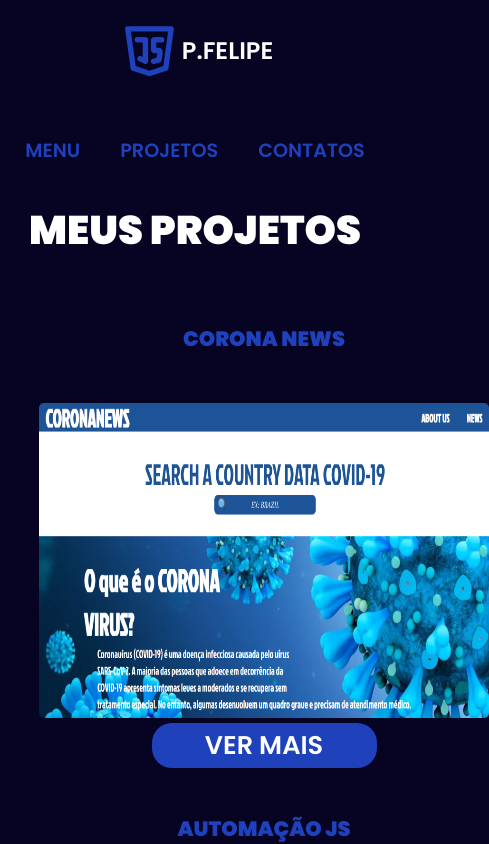
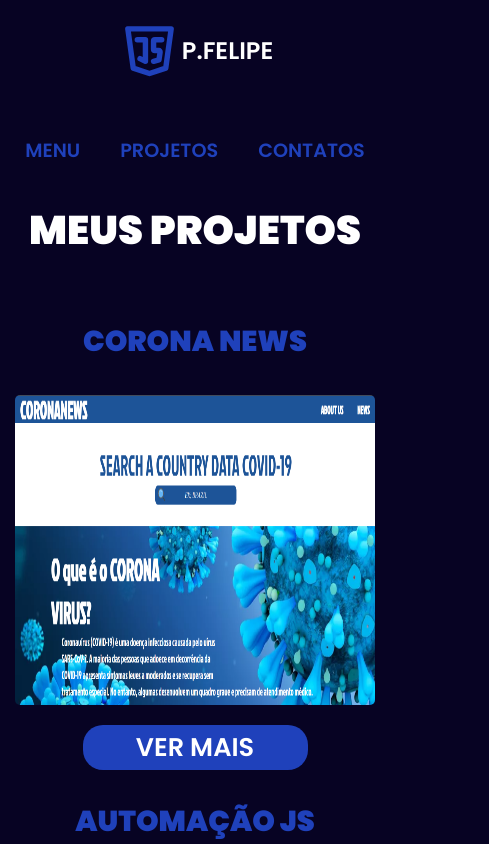
Before and after one commit to PFelipe15/meuportifolio, a React (Vite) app: page /Projetos in a window 390 px wide. Shown: the top 844 px of the page, 489 px wide, since content can reach past the window. Built offline with nearby package versions, Linux system fonts and the light colour scheme.

Commit message:
responwsive panels and increments project

```diff
--- a/src/components/ProjectPanel/projectpanel.css
+++ b/src/components/ProjectPanel/projectpanel.css
@@ -3,14 +3,16 @@
   flex-direction: column;
   width: 450px;
   height: 450px;
-  justify-content: space-around;
+  justify-content: center;
   align-items: center;
+  gap: 20px;
   margin: 30px;
+
 }
 
 .project-container h1 {
   width: 100%;
-  height: 60px;
+  height: 40px;
   color: #1f41bb;
   font-size: 1.9rem;
   text-transform: uppercase;
@@ -61,7 +63,9 @@
   .project-container h1 {
     font-size: 1.9rem;
   }
-
+  .project-container img {
+    width: 80%;
+  }
   .project-container button {
     height: 40px;
   }
@@ -69,7 +73,7 @@
 
 @media screen and (max-width: 450px) {
   .project-container h1 {
-    font-size: 1.3rem;
+    font-size: 1.8rem;
     margin-bottom: 15px;
   }
 
--- a/src/pages/DetailsProjectPage/detailsproject.css
+++ b/src/pages/DetailsProjectPage/detailsproject.css
@@ -15,16 +15,11 @@
   height: 720px;
 }
 
-.img-project,
-.info-project {
+.img-project {
   display: flex;
   width: 50%;
   height: 100%;
   flex-direction: column;
-}
-
-.img-project {
-  justify-content: center;
   align-items: center;
   text-align: center;
 }
@@ -33,12 +28,13 @@
   height: 90%;
 }
 .tecnologia-container {
-  margin-top: 15px;
   display: flex;
+  width: 90%;
+  padding-top: 15px;
+  padding-bottom: 20px;
   align-items: center;
   gap: 15px;
   justify-content: center;
-  width: 90%;
   flex-wrap: wrap;
 }
 
@@ -56,6 +52,9 @@
 }
 
 .info-project {
+  display: flex;
+  width: 50%;
+  height: 100%;
   flex-direction: column;
   gap: 50px;
   text-align: center;
@@ -78,7 +77,6 @@
   display: flex;
   width: 100%;
   height: 90px;
-
   justify-content: center;
   align-items: center;
   gap: 30px;
@@ -136,18 +134,26 @@
 }
 @media screen and (max-width: 630px) {
   .main-details {
-    gap: 70px;
+    height: 100%;
+    flex-direction: column;
   }
   .tecnologia-container {
-    height: 300px;
-    flex-direction: column;
-    margin-bottom: 50px;
+    height: auto;
   }
 
   .title-tecnologia {
-    text-transform: uppercase;
-    color: #1f41bb;
     font-size: 1.1rem;
+  }
+
+  .info-project {
+    height: 50%;
+  }
+  .img-project {
+    height: 50%;
+  }
+
+  .img-project img {
+    width: 100%;
   }
 }
 
--- a/src/pages/DetailsProjectPage/index.jsx
+++ b/src/pages/DetailsProjectPage/index.jsx
@@ -28,7 +28,7 @@ function DetailsProjectPage() {
           </div>
         </div>
         <div className="info-project">
-          <h1>{project.titulo}</h1>
+          <h1>{project.titulo } </h1>
           <h3>{project.Descricao}</h3>
 
           <div className="link-container">
--- a/src/pages/ProjectsPage/projects.css
+++ b/src/pages/ProjectsPage/projects.css
@@ -20,13 +20,11 @@
 
 .project-list {
   display: flex;
-  flex-direction: row;
   width: 80%;
   height: 100%;
   text-align: center;
-
   justify-content: flex-start;
-flex-wrap: wrap;
+  flex-wrap: wrap;
 }
 .title-container {
   display: flex;
@@ -47,12 +45,16 @@ flex-wrap: wrap;
 @media screen and (max-width: 1200px) {
   .project-list {
     flex-direction: column;
-    align-items: center;
-    gap: 40px;
+    gap: 30px;
   }
 }
 
 @media screen and (max-width: 890px) {
+  .project-list {
+    flex-wrap: nowrap;
+    justify-content: center;
+    align-items: center;
+  }
 }
 
 @media screen and (max-width: 650px) {
```
